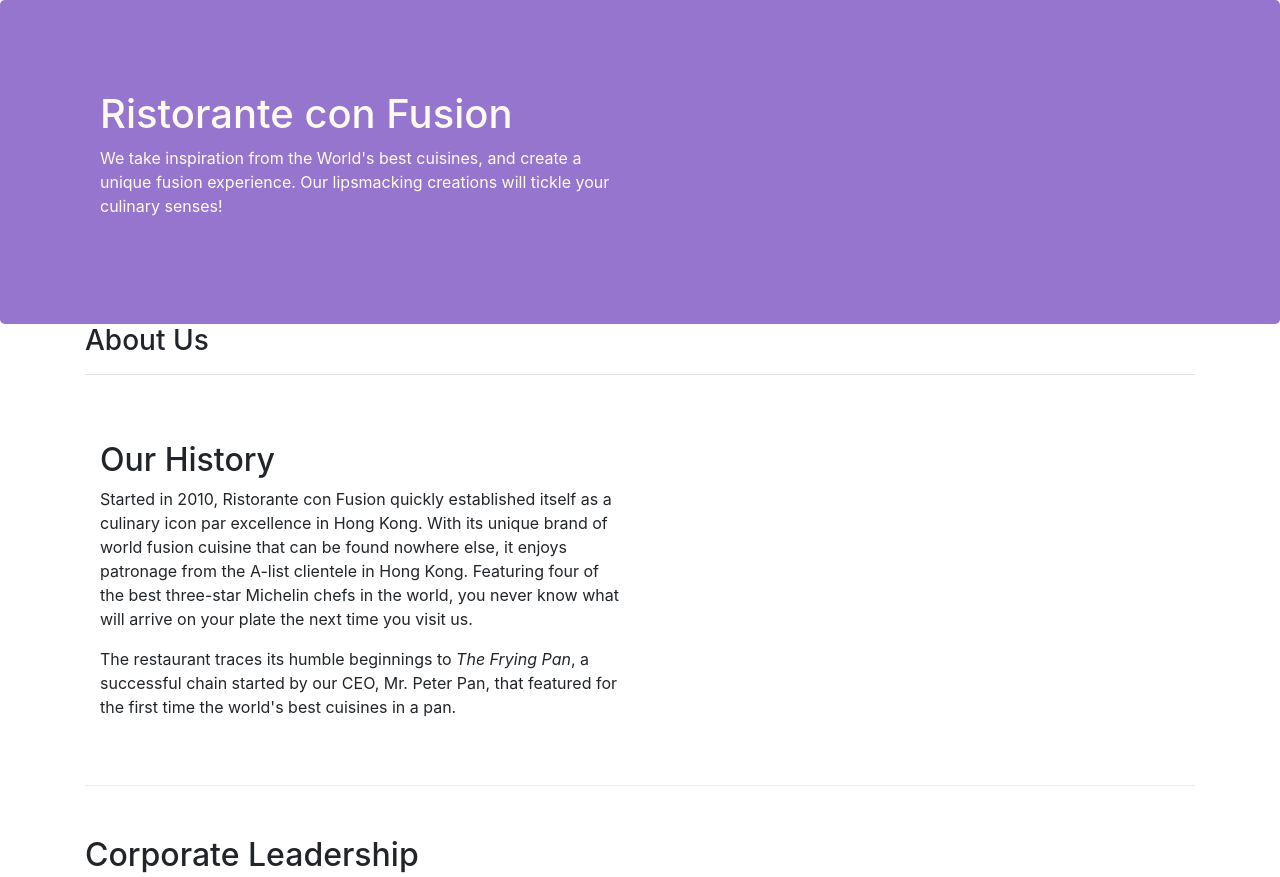
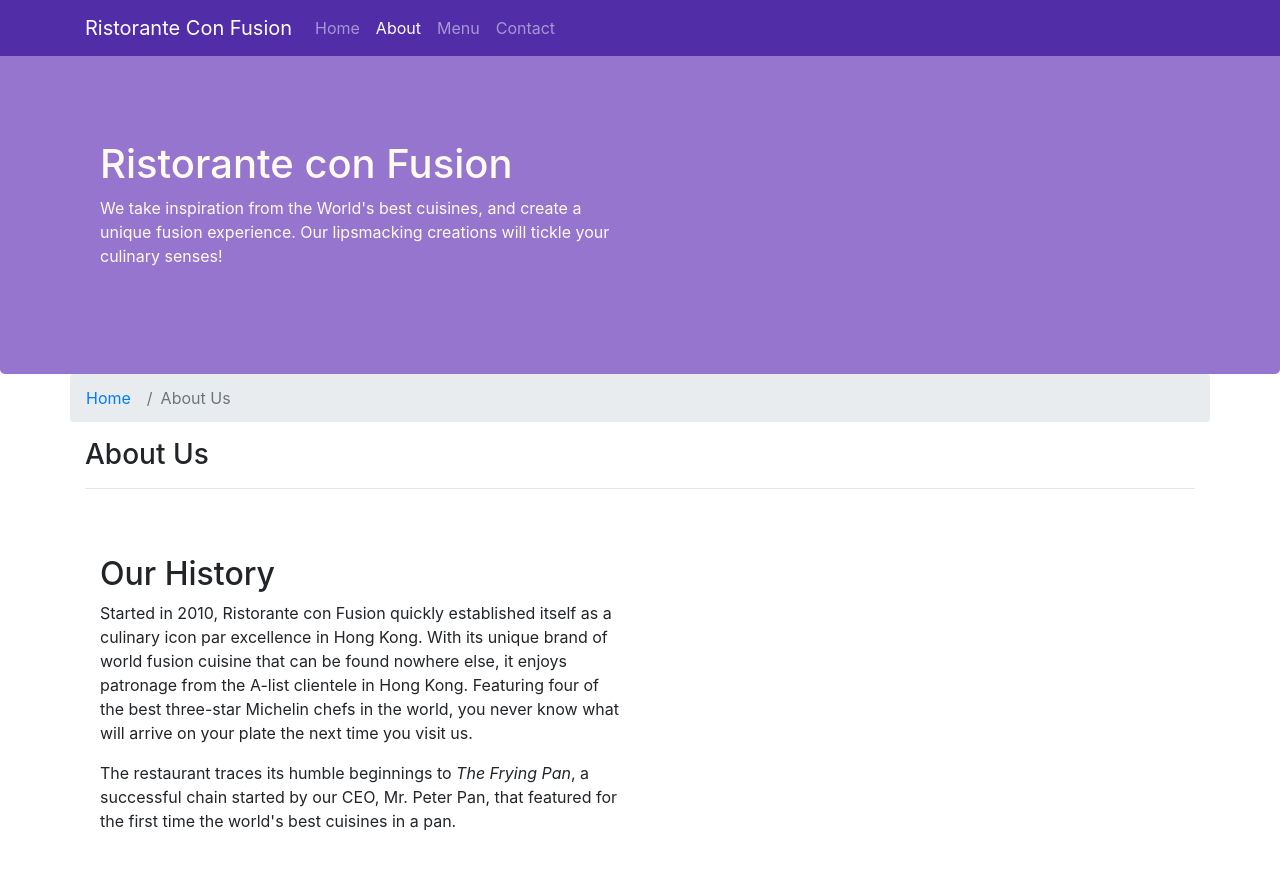
Before and after one commit to WoothAmwar/intro-to-bootstrap, a website: page aboutus.html in a window 1280 px wide. Shown: the top 877 px of the page. Drawn offline with nearby package versions, Linux system fonts and the light colour scheme.

Commit message:
Navigation

```diff
--- a/aboutus.html
+++ b/aboutus.html
@@ -24,6 +24,25 @@
 </head>
 
 <body>
+    <nav class="navbar navbar-dark navbar-expand-sm fixed-top">
+        <div class="container">
+          <button class="navbar-toggler" type="button" data-toggle="collapse" data-target="#Navbar">
+            <span class="navbar-toggler-icon"></span>
+          </button>
+
+          <a class="navbar-brand mr-auto" href="./index.html">Ristorante Con Fusion</a>
+
+          <div class="collapse navbar-collapse" id="Navbar">
+            <ul class="navbar-nav mr-auto">
+              <li class="nav-item"><a class="nav-link" href="./index.html">Home</a></li>
+              <li class="nav-item active"><a class="nav-link" href="#">About</a></li>
+              <li class="nav-item"><a class="nav-link" href="#">Menu</a></li>
+              <li class="nav-item"><a class="nav-link" href="#">Contact</a></li>
+            </ul>
+          </div>
+
+        </div>
+    </nav>
 
     <header class="jumbotron">
         <div class="container">
@@ -40,7 +59,11 @@
 
     <div class="container">
         <div class="row">
-            <div class="col-12 about">
+            <ol class="col-12 breadcrumb">
+                <li class="breadcrumb-item"><a href="./index.html">Home</a></li>
+                <li class="breadcrumb-item active">About Us</li>
+            </ol>
+            <div class="col-12">
                <h3>About Us</h3>
                <hr>
             </div>
@@ -58,7 +81,7 @@
 
 
         <div class="row row-content">
-            <div>
+            <div class="col-sm-12">
                 <h2>Corporate Leadership</h2>
                 <h3>Peter Pan <small>Chief Epicurious Officer</small></h3>
                 <p class="d-none d-sm-block">Our CEO, Peter, credits his hardworking East Asian immigrant parents who undertook the arduous journey to the shores of America with the intention of giving their children the best future. His mother's wizardy in the kitchen whipping up the tastiest dishes with whatever is available inexpensively at the supermarket, was his first inspiration to create the fusion cuisines for which <em>The Frying Pan</em> became well known. He brings his zeal for fusion cuisines to this restaurant, pioneering cross-cultural culinary connections.</p>
@@ -79,7 +102,7 @@
                 <div class="col-4 offset-1 col-sm-2">
                     <h5>Links</h5>
                     <ul class="list-unstyled">
-                        <li><a href="#">Home</a></li>
+                        <li><a href="./index.html">Home</a></li>
                         <li><a href="#">About</a></li>
                         <li><a href="#">Menu</a></li>
                         <li><a href="#">Contact</a></li>
--- a/css/styles.css
+++ b/css/styles.css
@@ -2,6 +2,11 @@ address {
     font-size: 80%;
     margin: 0px auto;
     color: #0f0f0f;
+}
+
+body {
+    padding: 50px 0px 0px 0px;
+    z-index: 0;
 }
 
 
@@ -29,3 +34,11 @@ address {
     background: #9575CD;
     color: floralwhite;
 }
+
+.navbar-dark {
+    background: #512DA8;
+}
+/* Custom CSS not in course */
+.navbar-brand {
+    padding-right: 15px;
+}
```
Also changed, not shown: index.html (+24 -4 lines).
